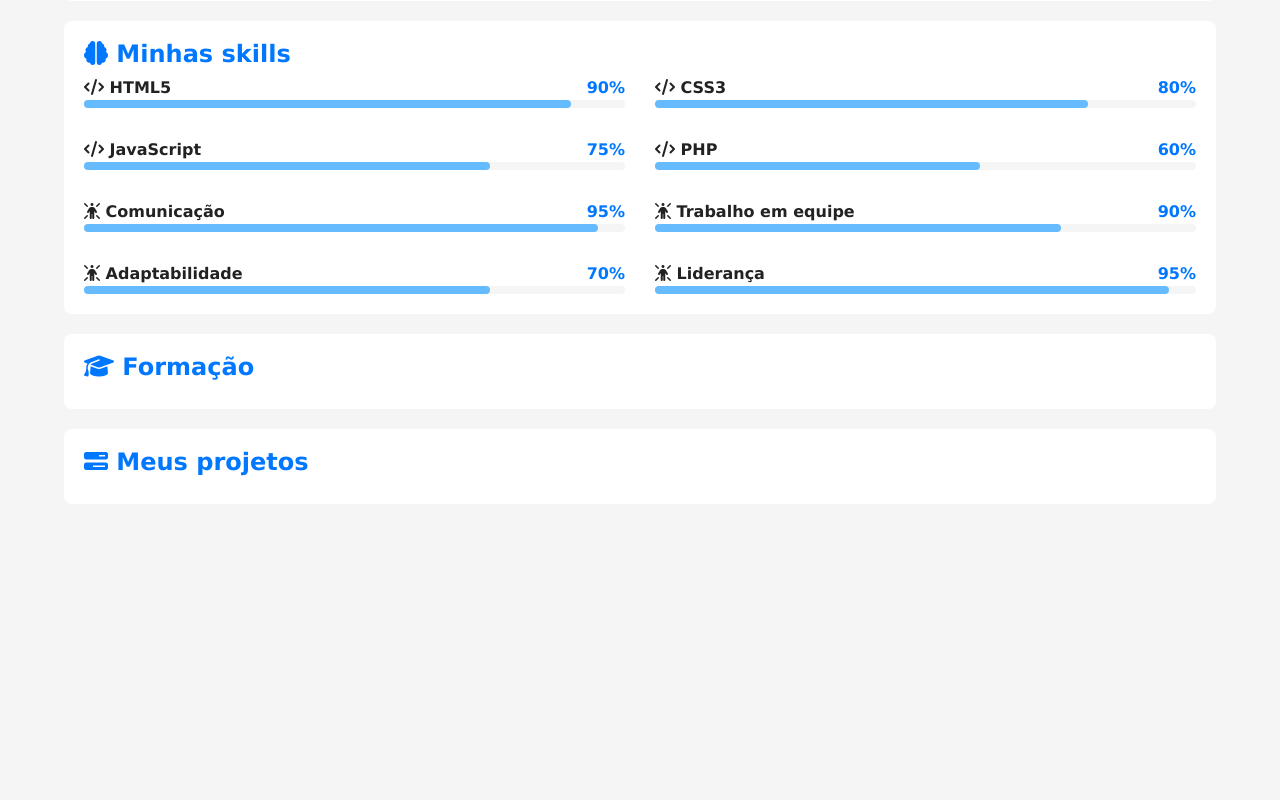
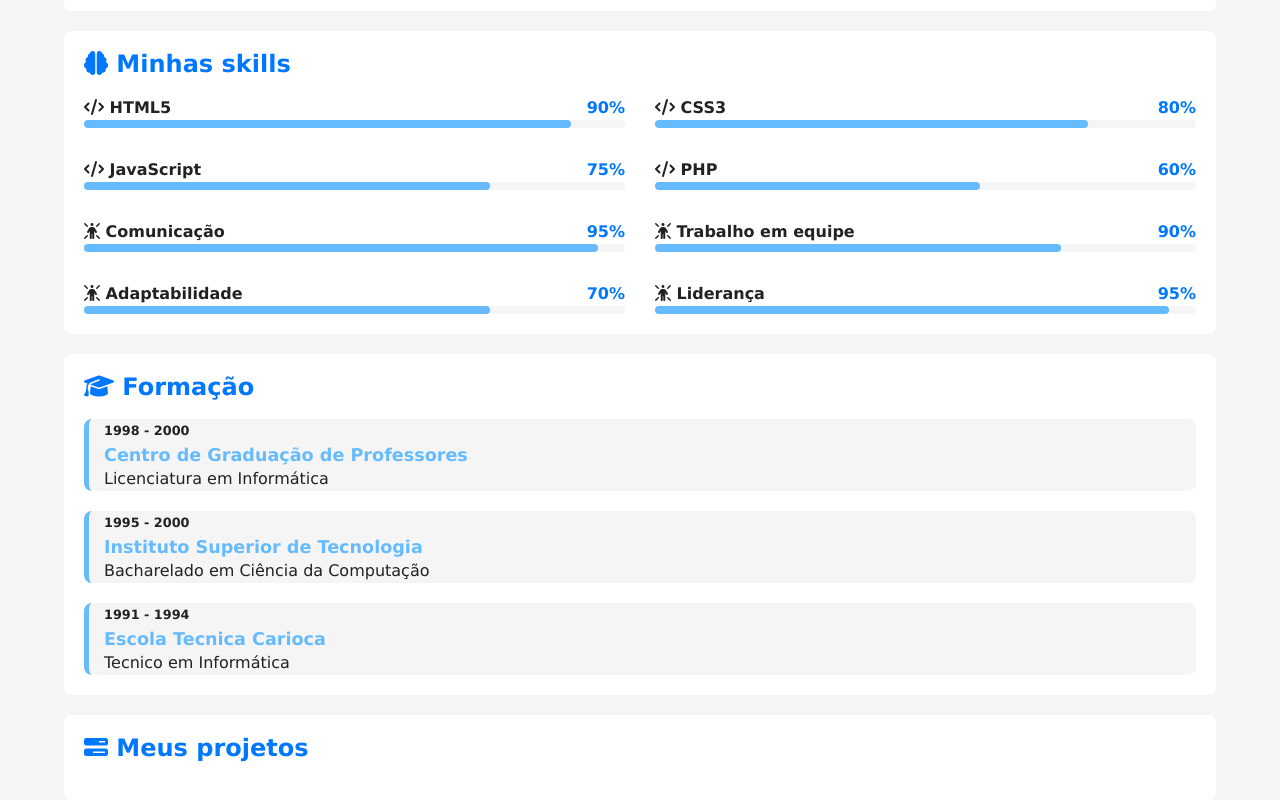
Before and after one commit to leonardoftdev/projeto-portfolio, a plain HTML site: page index.html in a window 1280 px wide. Shown: the part 1190-1990 px from the top of the page. Before the commit the page ends 1714 px from the top, so only its background shows below. Drawn offline with Linux system fonts and the light colour scheme.

Commit message:
feat : add formações

```diff
--- a/estilos/style.css
+++ b/estilos/style.css
@@ -128,7 +128,7 @@ article {
 
 article h2 {
   color: var(--destaque);
-  margin-bottom: 10px;
+  margin-bottom: 20px;
 }
 
 .video-container {
@@ -182,6 +182,38 @@ article h2 {
   border-radius: 4px;
 }
 
+#formacao-container {
+  display: flex;
+  flex-direction: column-reverse;
+  gap: 20px;
+
+}
+
+#formacao-container .curso {
+  background-color: var(--fundo-principal);
+  border-radius: 8px;
+  border-left: 5px solid var(--destaque-inverso);
+  padding-left: 15px;
+  transition: border-width 0.5s, border-color 0.5s;
+}
+
+#formacao-container .curso:hover {
+  border-left-width: 15px;
+  border-color: var(--destaque);
+  cursor: pointer;
+}
+
+#formacao-container .periodo {
+  font-size: 0.8em;
+  font-weight: bold;
+  color: var(--texto);
+}
+
+#formacao-container .instituicao {
+  color: var(--destaque-inverso);
+  font-size: 1.1em;
+}
+
 @media screen and (min-width: 768px) {
   #skill-container {
      grid-template-columns: 1fr 1fr;
--- a/index.html
+++ b/index.html
@@ -186,6 +186,28 @@
 
             <article id="formacao">
                 <h2><i class="fa-solid fa-graduation-cap"></i> Formação</h2>
+
+                <div id="formacao-container">
+                    <div class="curso">
+                        <p class="periodo">1991 - 1994</p>
+                        <h3 class="instituicao">Escola Tecnica Carioca</h3>
+                        <p class="titulacao">Tecnico em Informática</p>
+                    </div>
+
+
+                    <div class="curso">
+                        <p class="periodo">1995 - 2000</p>
+                        <h3 class="instituicao">Instituto Superior de Tecnologia</h3>
+                        <p class="titulacao">Bacharelado em Ciência da Computação</p>
+                    </div>
+
+                    <div class="curso">
+                        <p class="periodo">1998 - 2000</p>
+                        <h3 class="instituicao">Centro de Graduação de Professores</h3>
+                        <p class="titulacao">Licenciatura em Informática</p>
+                    </div>
+                </div>
+
             </article> <!-- Fim article#formacao -->
 
             <article id="projetos">
```
